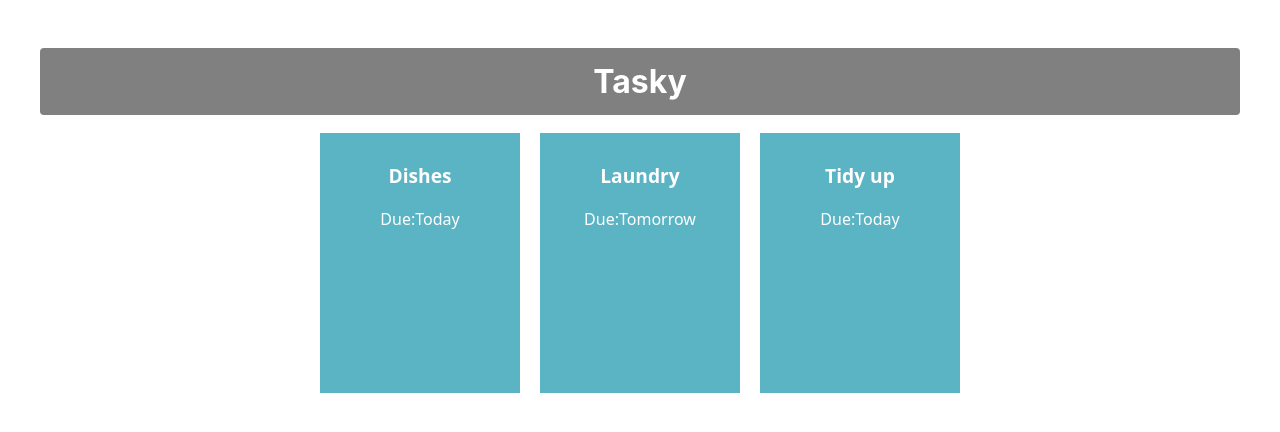
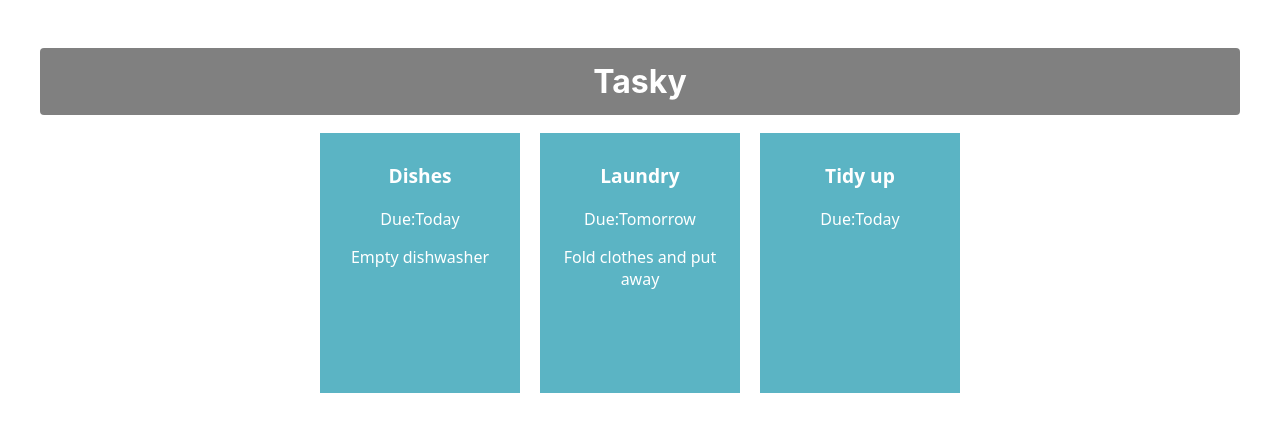
Before and after one commit to HanGRQ/react-basics-lab, a React (Create React App) app in the folder tasky/: page / in a window 1280 px wide. Shown: the top 432 px of the page. Built offline with nearby package versions, Linux system fonts and the light colour scheme.

Commit message:
Added keys to tasks

```diff
--- a/tasky/src/App.js
+++ b/tasky/src/App.js
@@ -6,9 +6,9 @@
 
   const [ taskState, setTaskState ] = useState({
     tasks: [
-      { title:"Dishes", description: "Empty dishwasher", deadline: "Today" },
-      { title: "Laundry", description: "Fold clothes and put away", deadline: "Tomorrow" },
-      { title: "Tidy up", deadline: "Today" }
+      { id: 1, title:"Dishes", description: "Empty dishwasher", deadline: "Today" },
+      { id: 2, title: "Laundry", description: "Fold clothes and put away", deadline: "Tomorrow" },
+      { id: 3, title: "Tidy up", deadline: "Today" }
     ]
   });
 
@@ -20,6 +20,7 @@
         title={task.title}
         description={task.description}
         deadline={task.deadline}
+        key={task.id}
       />
       ))}
     </div>
--- a/tasky/src/components/Task.js
+++ b/tasky/src/components/Task.js
@@ -6,7 +6,7 @@
         <div className="card">
             <p className="title">{props.title}</p>
             <p>Due:{props.deadline}</p>
-            <p>{props.children}</p>
+            <p>{props.description}</p>
         </div>
     )
 }
```
